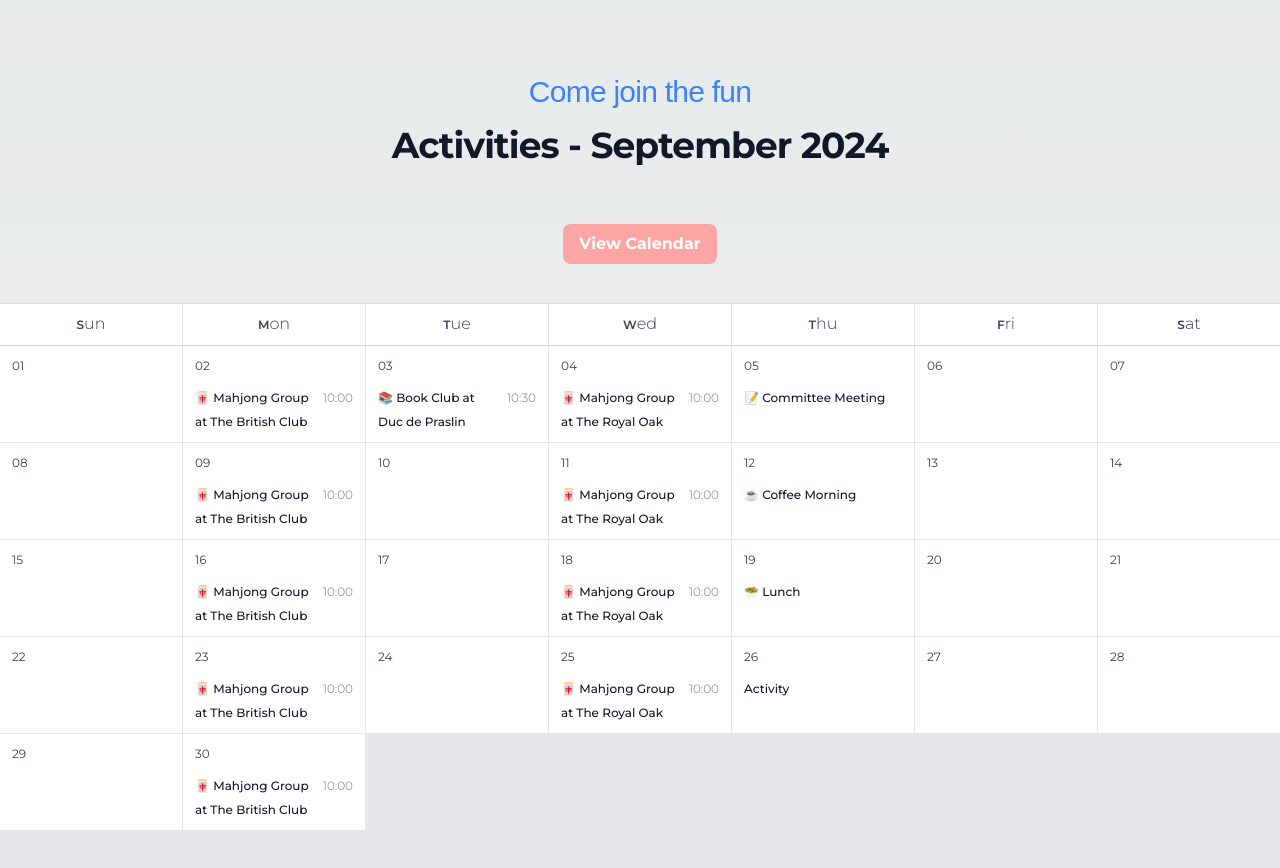
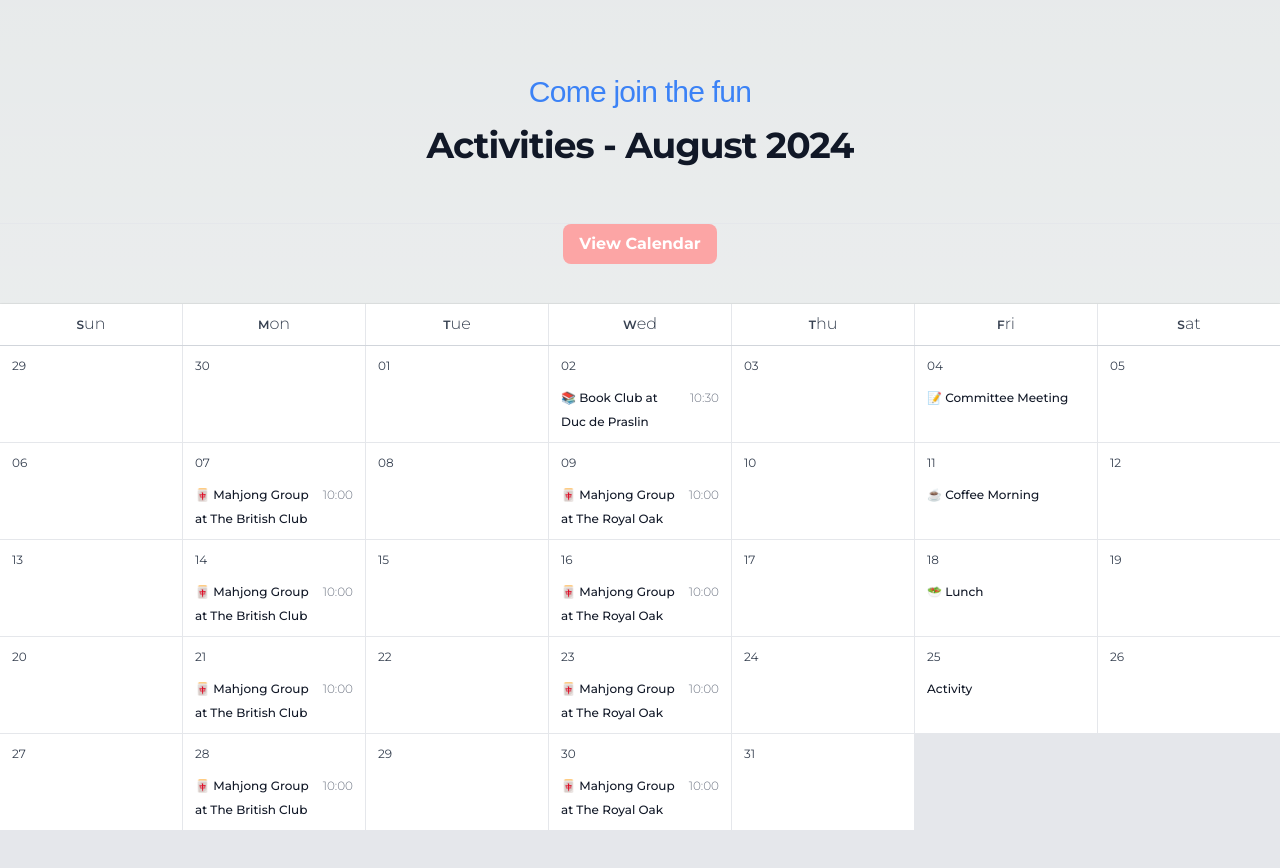
Before and after one commit to elcarp/bwgbangkok, a Next.js app: page / in a window 1280 px wide. Shown: the part 2000-2868 px from the top of the page. Built offline with nearby package versions, Linux system fonts and the light colour scheme; a web font is replaced by a local one.

Commit message:
update calendar

```diff
--- a/components/calendar.tsx
+++ b/components/calendar.tsx
@@ -14,9 +14,32 @@ const cedarville = Cedarville_Cursive({
 })
 
 const days = [
-  { date: '2024-09-01', events: [] },
+  { date: '2024-09-29', events: [] },
+
+  { date: '2024-09-30', events: [] },
+
+  { date: '2024-10-01', events: [] },
   {
-    date: '2024-09-02',
+    date: '2024-10-02',
+    events: [
+      {
+        name: '📚 Book Club at Duc de Praslin',
+        time: '10:30',
+        href: '/calendar#bookclub',
+      },
+    ],
+  },
+  { date: '2024-10-03', events: [] },
+
+  {
+    date: '2024-10-04',
+    events: [{ name: '📝 Committee Meeting', href: '/calendar' }],
+  },
+  { date: '2024-10-05', events: [] },
+  { date: '2024-10-06', events: [] },
+
+  {
+    date: '2024-10-07',
     events: [
       {
         name: '🀄 Mahjong Group at The British Club',
@@ -25,18 +48,9 @@ const days = [
       },
     ],
   },
+  { date: '2024-10-08', events: [] },
   {
-    date: '2024-09-03',
-    events: [
-      {
-        name: '📚 Book Club at Duc de Praslin',
-        time: '10:30',
-        href: '/calendar#bookclub',
-      },
-    ],
-  },
-  {
-    date: '2024-09-04',
+    date: '2024-10-09',
     events: [
       {
         name: '🀄 Mahjong Group at The Royal Oak',
@@ -45,15 +59,17 @@ const days = [
       },
     ],
   },
+  { date: '2024-10-10', events: [] },
+
   {
-    date: '2024-09-05',
-    events: [{ name: '📝 Committee Meeting', href: '/calendar' }],
+    date: '2024-10-11',
+    events: [{ name: '☕ Coffee Morning', href: '/calendar' }],
   },
-  { date: '2024-09-06', events: [] },
-  { date: '2024-09-07', events: [] },
-  { date: '2024-09-08', events: [] },
+  { date: '2024-10-12', events: [] },
+  { date: '2024-10-13', events: [] },
+
   {
-    date: '2024-09-09',
+    date: '2024-10-14',
     events: [
       {
         name: '🀄 Mahjong Group at The British Club',
@@ -62,9 +78,9 @@ const days = [
       },
     ],
   },
-  { date: '2024-09-10', events: [] },
+  { date: '2024-10-15', events: [] },
   {
-    date: '2024-09-11',
+    date: '2024-10-16',
     events: [
       {
         name: '🀄 Mahjong Group at The Royal Oak',
@@ -73,15 +89,17 @@ const days = [
       },
     ],
   },
+  { date: '2024-10-17', events: [] },
+
   {
-    date: '2024-09-12',
-    events: [{ name: '☕ Coffee Morning', href: '/calendar' }],
+    date: '2024-10-18',
+    events: [{ name: '🥗 Lunch', href: '/calendar' }],
   },
-  { date: '2024-09-13', events: [] },
-  { date: '2024-09-14', events: [] },
-  { date: '2024-09-15', events: [] },
+  { date: '2024-10-19', events: [] },
+  { date: '2024-10-20', events: [] },
+
   {
-    date: '2024-09-16',
+    date: '2024-10-21',
     events: [
       {
         name: '🀄 Mahjong Group at The British Club',
@@ -90,9 +108,9 @@ const days = [
       },
     ],
   },
-  { date: '2024-09-17', events: [] },
+  { date: '2024-10-22', events: [] },
   {
-    date: '2024-09-18',
+    date: '2024-10-23',
     events: [
       {
         name: '🀄 Mahjong Group at The Royal Oak',
@@ -101,12 +119,17 @@ const days = [
       },
     ],
   },
-  { date: '2024-09-19', events: [{ name: '🥗 Lunch', href: '/calendar' }] },
-  { date: '2024-09-20', events: [] },
-  { date: '2024-09-21', events: [] },
-  { date: '2024-09-22', events: [] },
+  { date: '2024-10-24', events: [] },
+
   {
-    date: '2024-09-23',
+    date: '2024-10-25',
+    events: [{ name: 'Activity', href: '/calendar' }],
+  },
+  { date: '2024-10-26', events: [] },
+  { date: '2024-10-27', events: [] },
+
+  {
+    date: '2024-10-28',
     events: [
       {
         name: '🀄 Mahjong Group at The British Club',
@@ -115,9 +138,9 @@ const days = [
       },
     ],
   },
-  { date: '2024-09-24', events: [] },
+  { date: '2024-10-29', events: [] },
   {
-    date: '2024-09-25',
+    date: '2024-10-30',
     events: [
       {
         name: '🀄 Mahjong Group at The Royal Oak',
@@ -126,21 +149,12 @@ const days = [
       },
     ],
   },
-  { date: '2024-09-26', events: [{ name: 'Activity', href: '/calendar' }] },
-  { date: '2024-09-27', events: [] },
-  { date: '2024-09-28', events: [] },
-  { date: '2024-09-29', events: [] },
-  {
-    date: '2024-09-30',
-    events: [
-      {
-        name: '🀄 Mahjong Group at The British Club',
-        time: '10:00',
-        href: '/calendar#mahjong',
-      },
-    ],
-  },
+  { date: '2024-10-31', events: [] },
 ]
+
+const date = new Date()
+const currentMonth = date.toLocaleString('default', { month: 'long' })
+const currentYear = date.getFullYear()
 
 const selectedDay = days.find((day: any) => day.isSelected)
 
@@ -158,17 +172,17 @@ export default function Calendar() {
             Come join the fun
           </p>
           <h2 className='mt-4 text-3xl font-bold tracking-tight text-gray-900 sm:text-4xl'>
-            Activities - September 2024
+            Activities - {currentMonth} {currentYear}
           </h2>
         </div>
 
         <div className='flex items-center'></div>
       </header>
       <a
-          href='/calendar'
-          className='bg-red-300 px-4 py-2 block rounded-lg text-white max-w-sm text-center mx-auto mb-10 font-bold'>
-          View Calendar
-        </a>
+        href='/calendar'
+        className='bg-red-300 px-4 py-2 block rounded-lg text-white max-w-sm text-center mx-auto mb-10 font-bold'>
+        View Calendar
+      </a>
       <div className='shadow ring-1 ring-black ring-opacity-5 lg:flex lg:flex-auto lg:flex-col'>
         <div className='grid grid-cols-7 gap-px border-b border-gray-300 bg-gray-200 text-center text-xs font-semibold leading-6 text-gray-700 lg:flex-none'>
           <div className='bg-white py-2'>
```
